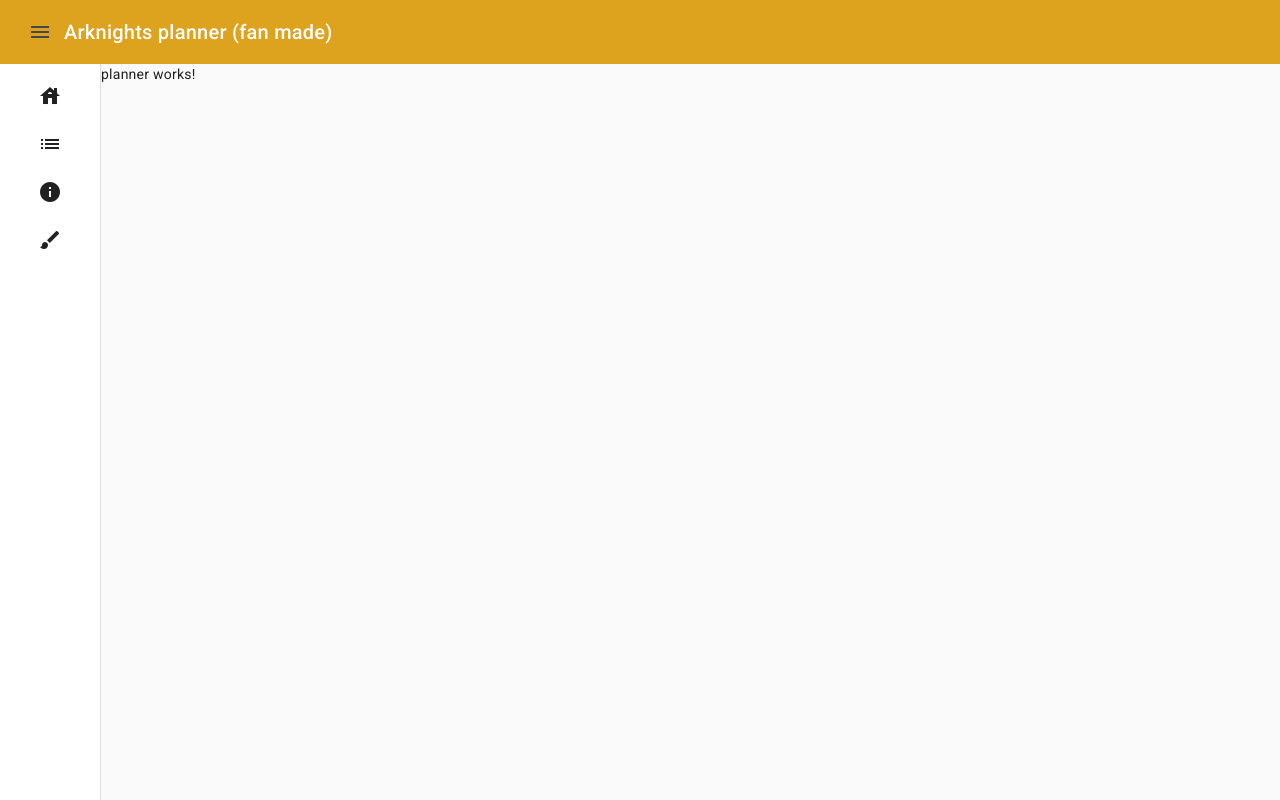
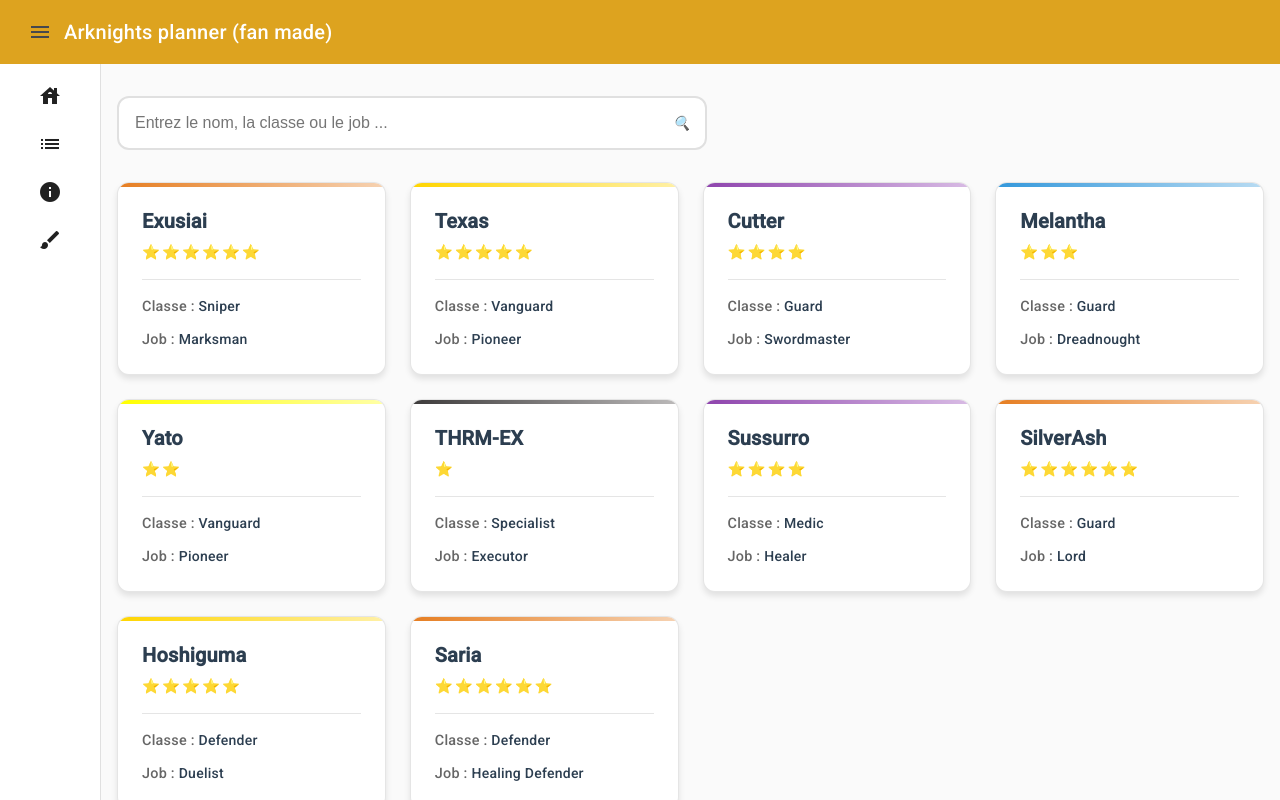
Before and after one commit to Kylian-conraux/plannerForArknights, an Angular app: page /planner in a window 1280 px wide. Built offline with nearby package versions, Linux system fonts and the light colour scheme; data requests are answered from the project's data file.

Commit message:
make planner extends the baseOperatorListPage

```diff
--- a/src/app/features/operator-list/operator-list-page.component.ts
+++ b/src/app/features/operator-list/operator-list-page.component.ts
@@ -1,4 +1,4 @@
-import { Component, OnInit } from '@angular/core';
+import { Component} from '@angular/core';
 import { Router } from '@angular/router';
 
 import { Operator} from '../../data/models/operator/operator.model';
@@ -14,7 +14,7 @@ import { BaseOperatorListPageComponent } from '../../core/components/shared/base
   templateUrl: './operator-list-page.component.html',
   styleUrl: './operator-list-page.component.scss'
 })
-export class OperatorListComponentPage extends BaseOperatorListPageComponent implements OnInit {
+export class OperatorListComponentPage extends BaseOperatorListPageComponent {
 
 
   constructor(operatorService: OperatorService,
--- a/src/app/features/planner/planner.component.html
+++ b/src/app/features/planner/planner.component.html
@@ -1 +1,5 @@
-<p>planner works!</p>
+
+<div class="container-operator-list">
+    <app-filter-container [opFilter]="filters" (filterChange)="onFiltersChange($event)"></app-filter-container>
+    <app-operator-list [paginatedResult]="paginatedResult" (pageChange)="onPageChange($event)" (operatorClick)="onTileClick($event)"></app-operator-list>
+</div>
--- a/src/app/features/planner/planner.component.ts
+++ b/src/app/features/planner/planner.component.ts
@@ -1,11 +1,25 @@
 import { Component } from '@angular/core';
+
+import { Operator } from '../../data/models/operator/operator.model';
+import { OperatorService } from '../../core/services/operator.service';
+import { FilterContainerComponent } from "../../core/components/filter-container/filter-container.component";
+import { OperatorListComponent } from '../../core/components/shared/operator-list/operator-list.component';
+import { BaseOperatorListPageComponent } from '../../core/components/shared/base-page-operator-list/base-operator-list-page.component';
 
 @Component({
   selector: 'app-planner',
-  imports: [],
+  imports: [OperatorListComponent, FilterContainerComponent],
   templateUrl: './planner.component.html',
   styleUrl: './planner.component.scss'
 })
-export class PlannerComponent {
+export class PlannerComponent extends BaseOperatorListPageComponent {
 
+
+  constructor(operatorService: OperatorService) {
+    super(operatorService);
+  }
+
+  onTileClick(operator: Operator): void {
+
+  }
 }
```
